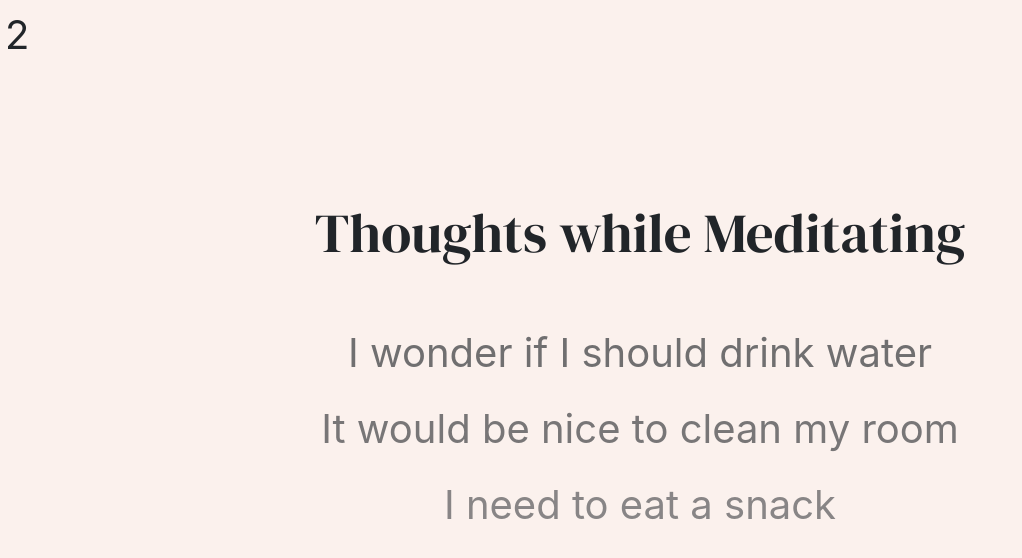
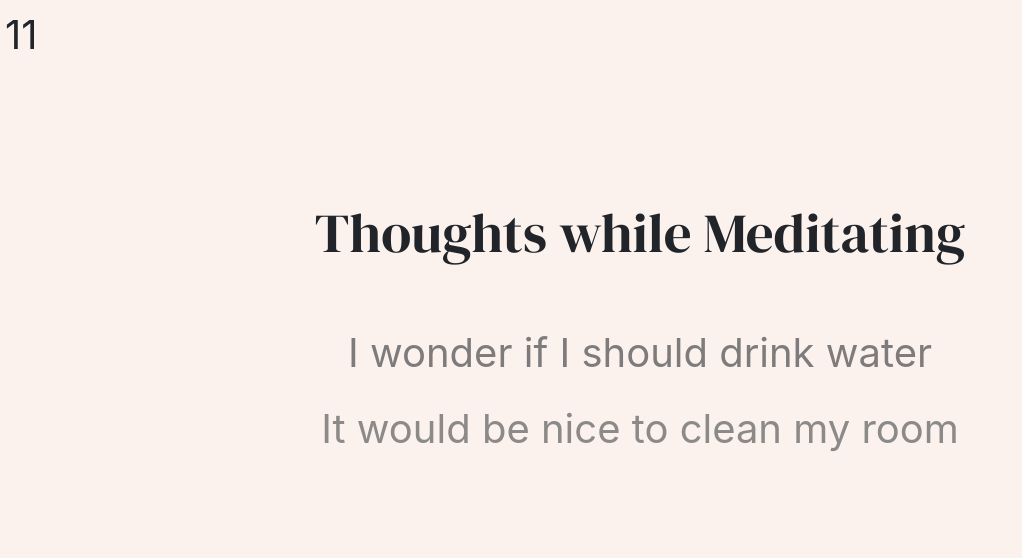
Before and after one commit to mctraore/Meditation-Thoughts, a plain HTML site: page meditation-thoughts/index.html in a window 1280 px wide. Shown: the whole page, without its empty margins (0-1022 px from the left). Drawn offline with nearby package versions, Linux system fonts and the light colour scheme.

Commit message:
Fix scrolling bug, update README

```diff
--- a/meditation/index.html
+++ b/meditation-thoughts/index.html
@@ -6,9 +6,7 @@
     <link rel="stylesheet" href="https://stackpath.bootstrapcdn.com/bootstrap/4.4.1/css/bootstrap.min.css" integrity="sha384-Vkoo8x4CGsO3+Hhxv8T/Q5PaXtkKtu6ug5TOeNV6gBiFeWPGFN9MuhOf23Q9Ifjh" crossorigin="anonymous">
     <link href="https://fonts.googleapis.com/css?family=DM+Serif+Display|Open+Sans&display=swap" rel="stylesheet">
     <link rel= "stylesheet" type="text/css" href="style.css"/>
-    <script src="jquery-1.10.2.min.js"></script>
-    <script src="data.js"></script>
-    <script type="text/javascript" src="test.js"></script>
+
   </head>
   <body>
     <div class="container">
@@ -17,6 +15,8 @@
     <div class = "start"><p>- Scroll to begin -</p></div>
     <div class="infinite"></div>
 
-    </div>
+    <script src="jquery-1.10.2.min.js"></script>
+    <script src="data.js"></script>
+    <script type="text/javascript" src="test.js"></script>
   </body>
 </html>
--- a/meditation/style.css
+++ b/meditation-thoughts/style.css
@@ -5,6 +5,7 @@ body{
   font-size: 40px;
   background-color: #FBF1ED;
   padding-top: 200px;
+  height: 120vh;
 }
 .infinite {
   width: 100%;
--- a/meditation/test.js
+++ b/meditation-thoughts/test.js
@@ -1,6 +1,6 @@
 $(document).ready(function () {
   function Stream() {
-    var scroll = 0;
+    var scroll = 10;
     function addSentences() {
       // Create and return random 'anxious' sentence
       function anxious() {
```
Also changed, not shown: meditation-thoughts/data.js (renamed from meditation/data.js), meditation-thoughts/jquery-1.10.2.min.js (renamed from meditation/jquery-1.10.2.min.js), 3 other files.
